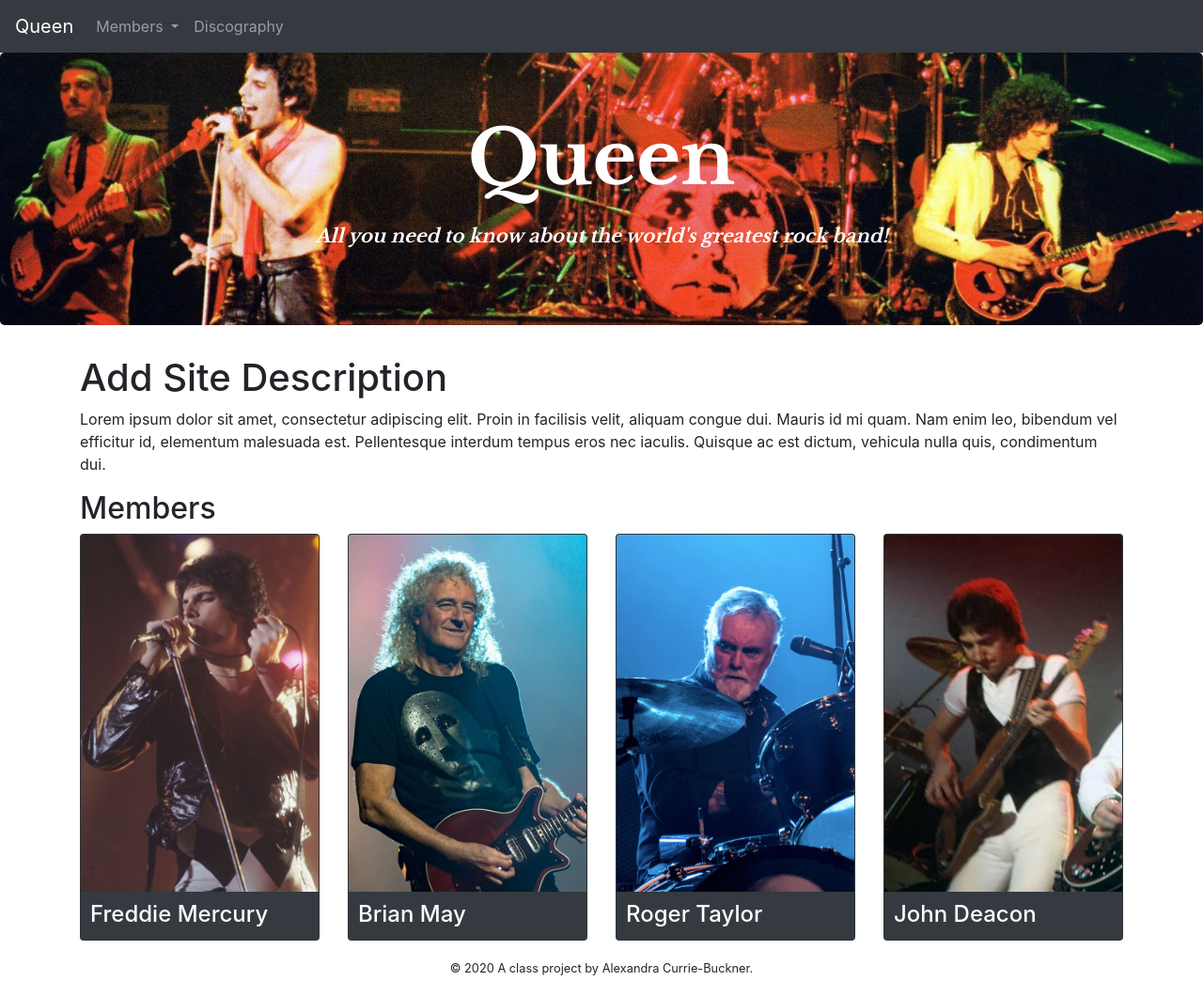
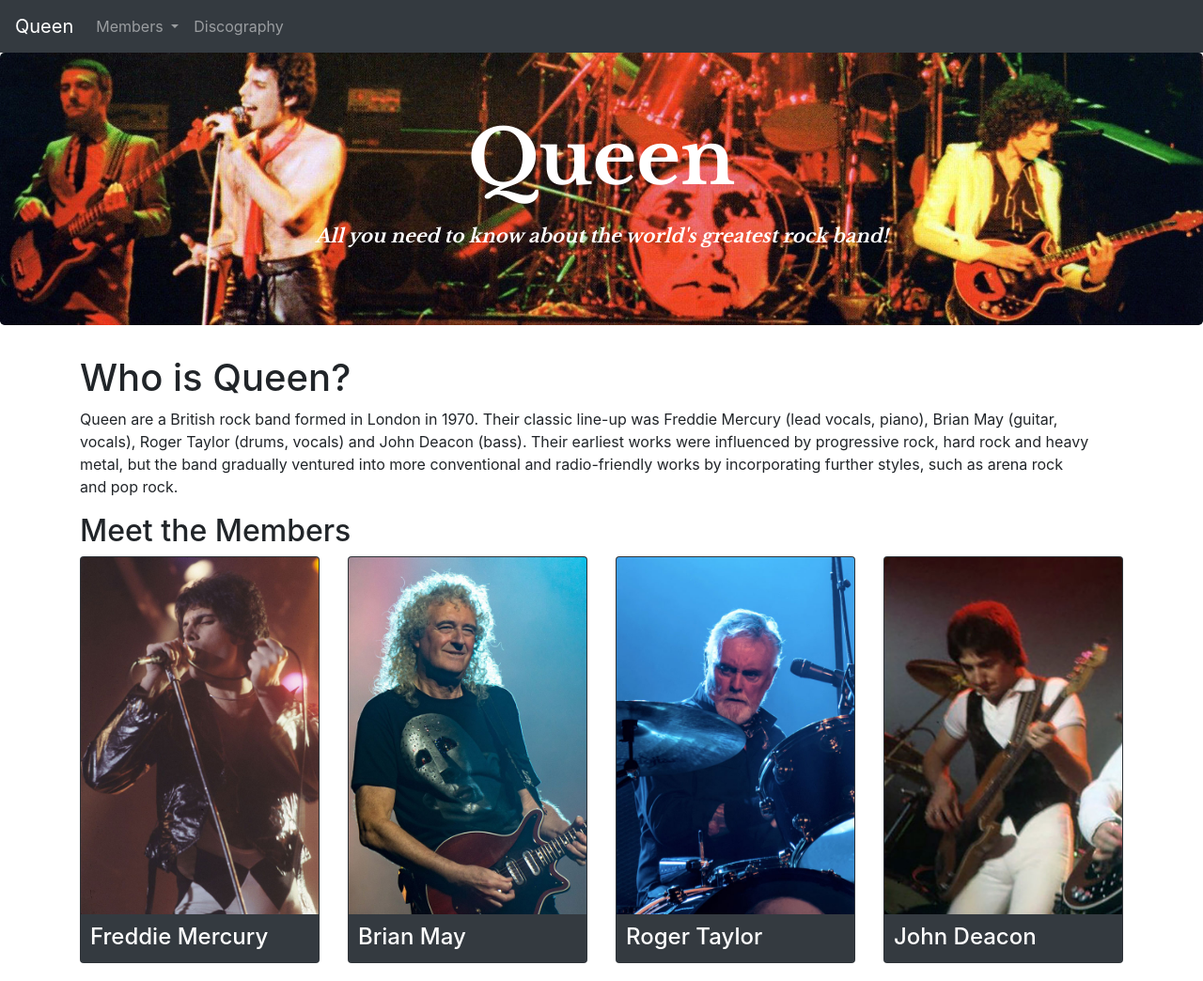
Before and after one commit to alexandracbuckner/alexandra-final, a website: page src/njk/index.njk in a window 1280 px wide. Shown: the top 1044 px of the page at 94% size. Drawn offline with nearby package versions, Linux system fonts and the light colour scheme; files that its build step writes are made by us from their sources; files whose address does not match are found by name.

Commit message:
added site description

```diff
--- a/src/njk/index.njk
+++ b/src/njk/index.njk
@@ -6,9 +6,9 @@
 
 {% block content %}
 <div class="container">
-  <h1>Add Site Description</h1>
-  <p>Lorem ipsum dolor sit amet, consectetur adipiscing elit. Proin in facilisis velit, aliquam congue dui. Mauris id mi quam. Nam enim leo, bibendum vel efficitur id, elementum malesuada est. Pellentesque interdum tempus eros nec iaculis. Quisque ac est dictum, vehicula nulla quis, condimentum dui.</p>
-  <h2>Members</h2>
+  <h1>Who is Queen?</h1>
+  <p>Queen are a British rock band formed in London in 1970. Their classic line-up was Freddie Mercury (lead vocals, piano), Brian May (guitar, vocals), Roger Taylor (drums, vocals) and John Deacon (bass). Their earliest works were influenced by progressive rock, hard rock and heavy metal, but the band gradually ventured into more conventional and radio-friendly works by incorporating further styles, such as arena rock and pop rock.</p>
+  <h2>Meet the Members</h2>
   <div class="row">
     {% for member in queen.members %}
       <div class="col-sm-6 col-lg-3">
```
Also changed, not shown: docs/index.html.
